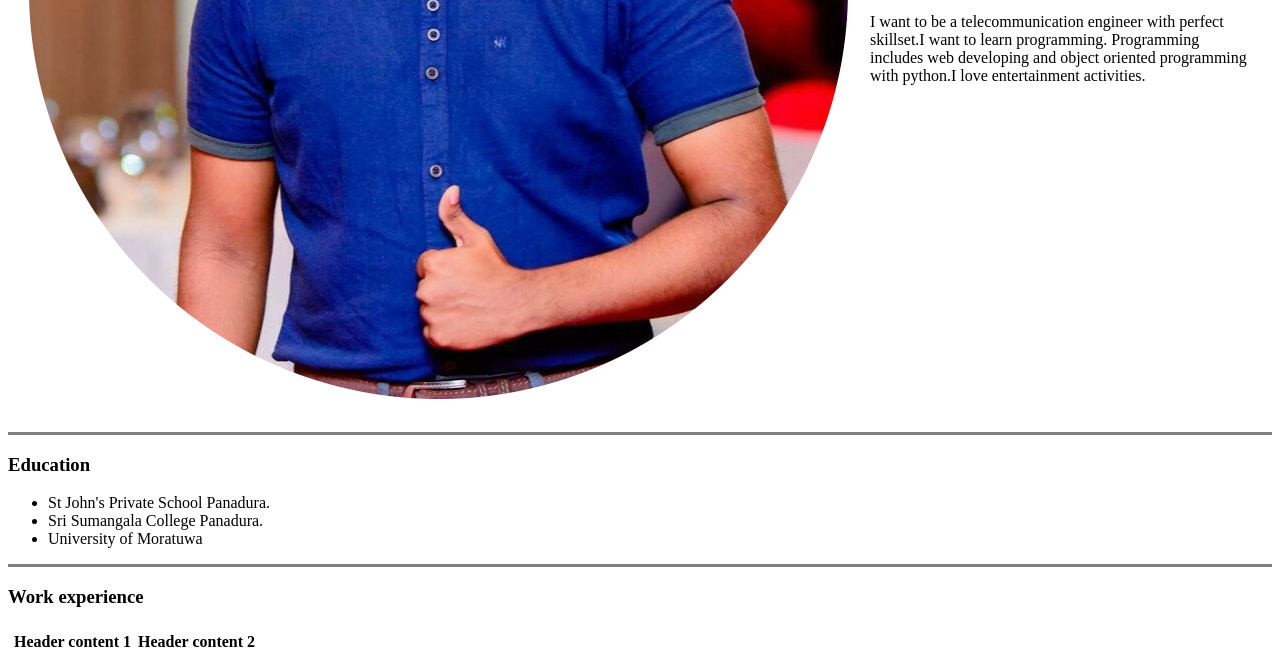
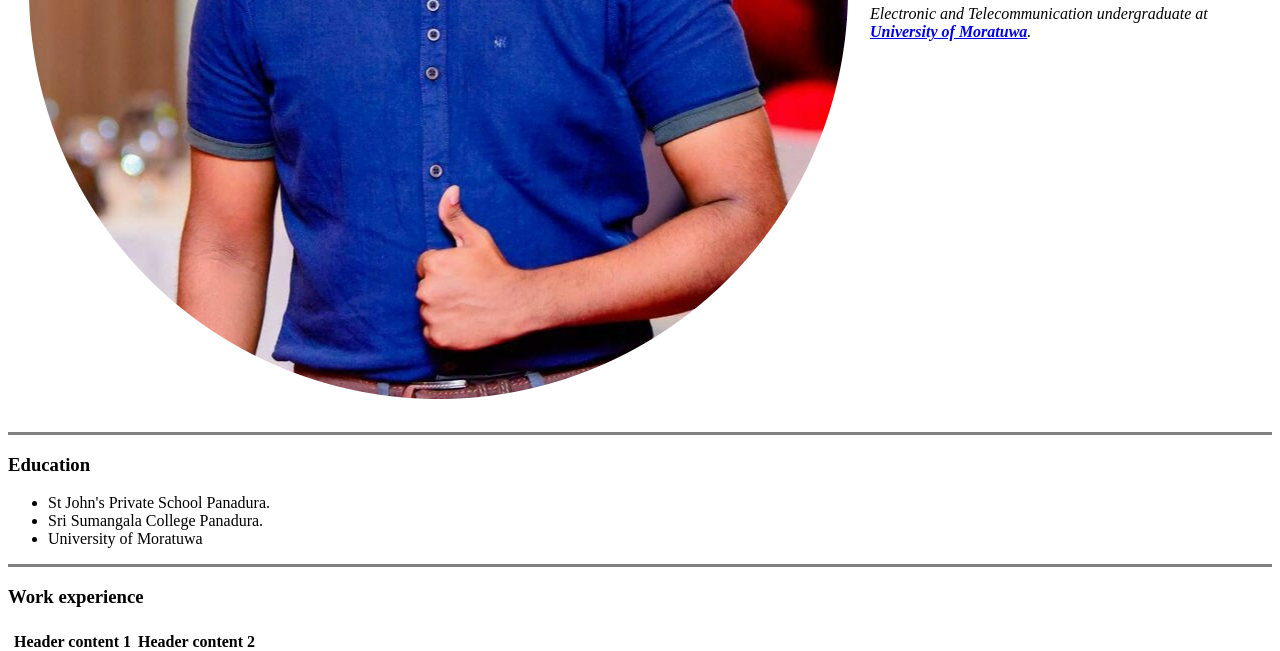
Before and after one commit to rumalpethangoda/cv, a plain HTML site: page index.html in a window 1280 px wide. Shown: the part 449-1100 px from the top of the page. Drawn offline with Linux system fonts and the light colour scheme.

Commit message:
Update index.html

```diff
--- a/index.html
+++ b/index.html
@@ -12,8 +12,8 @@
                 <td><h1>Rumal Pethangoda</h1>
                     <p><em>Electronic and Telecommunication undergraduate at <strong><a href="https://uom.lk/">University of Moratuwa</a></strong>.</em></p>
 
-                    <p>I want to be a telecommunication engineer with perfect skillset.I want to learn programming. Programming includes web developing and
-                        object oriented programming with python.I love entertainment activities.</p></td>
+                    <!--<p>I want to be a telecommunication engineer with perfect skillset.I want to learn programming. Programming includes web developing and
+                        object oriented programming with python.I love entertainment activities.</p></td>-->
             </tr>
         </table>
 
```
